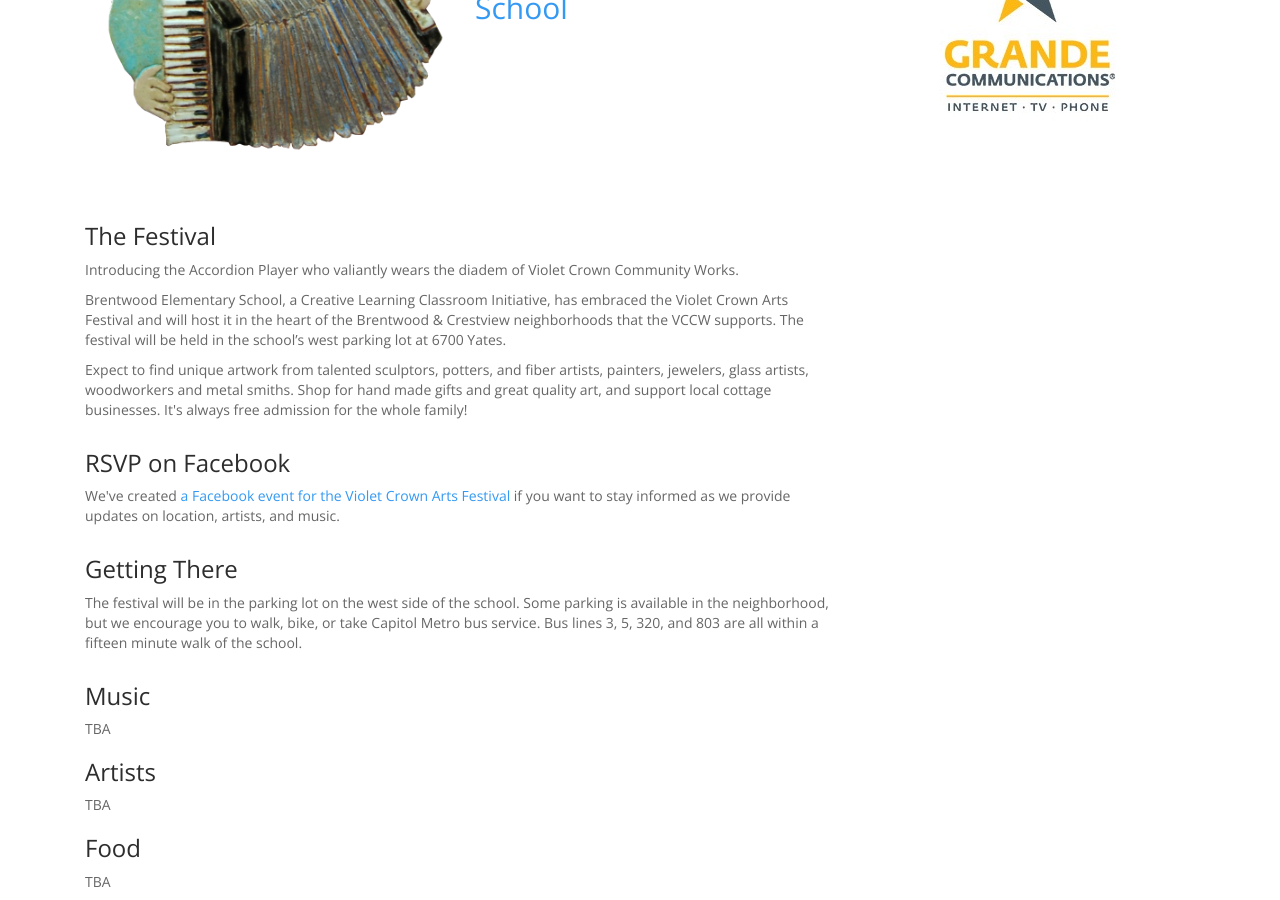
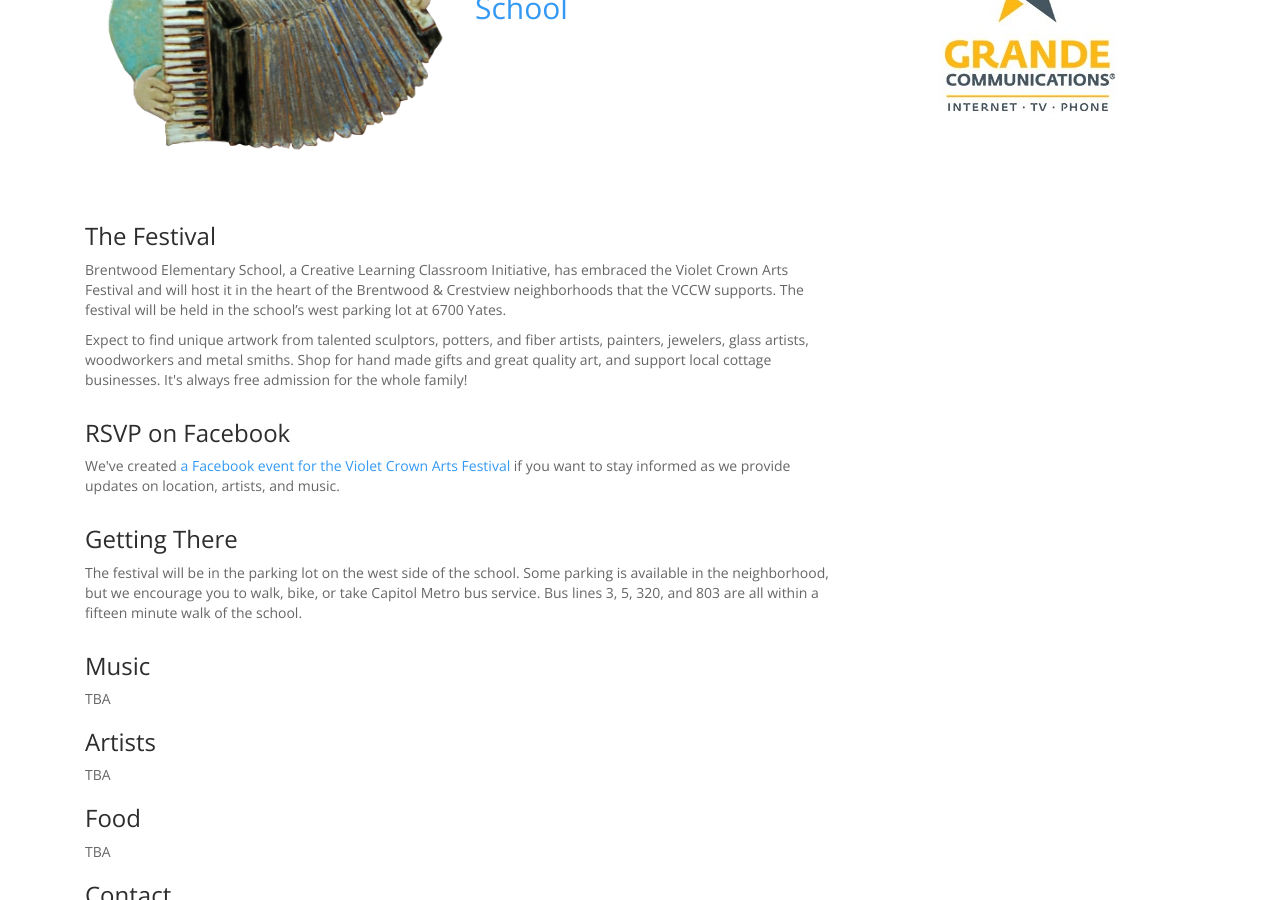
Before and after one commit to vccw/vccw.github.io, a Jekyll site: the page built from artsfest.md, in a window 1280 px wide and 900 px high, scrolled down 365 px. Built offline with Jekyll 4.4.1, drawn with Linux system fonts in a browser that asks for light colours; comment, search, counter and statistics services are not loaded.

Commit message:
Update artsfest.md
remove accordion player text

```diff
--- a/artsfest.md
+++ b/artsfest.md
@@ -23,8 +23,6 @@ title: Violet Crown Arts Festival (December 2015)
 		<div class="col-md-8">
 
 			<h3>The Festival</h3>
-
-			<p>Introducing the Accordion Player who valiantly wears the diadem of Violet Crown Community Works.</p>
 
 			<p>Brentwood Elementary School, a Creative Learning Classroom Initiative, has
 			embraced the Violet Crown Arts Festival and will host it in the heart of the
```
